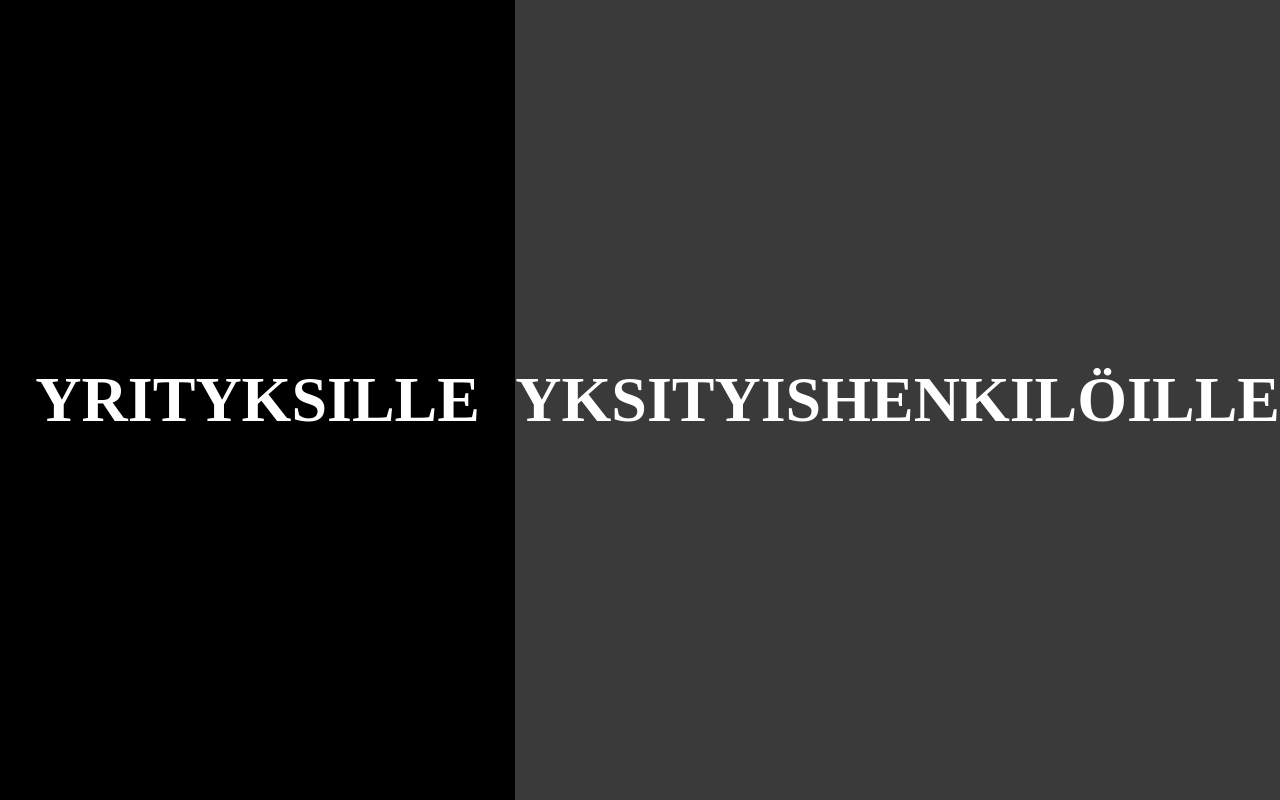
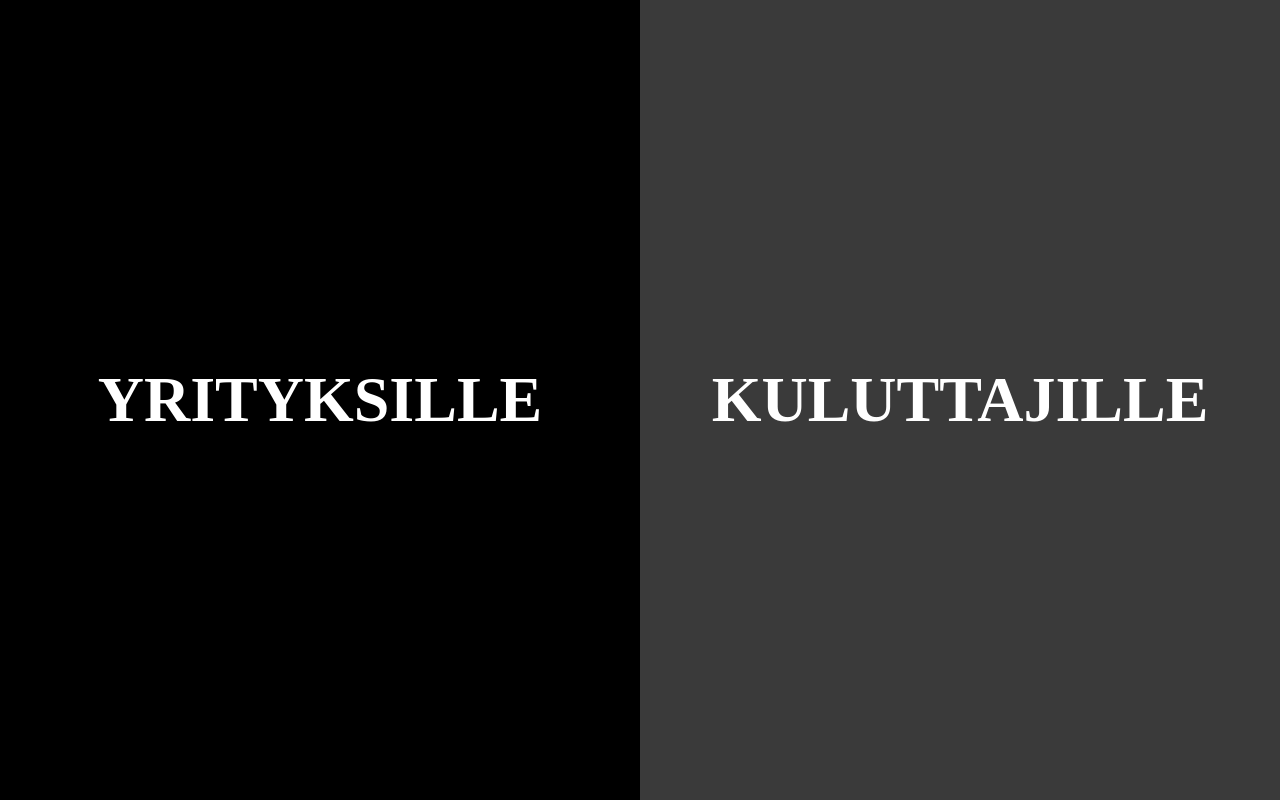
Before and after one commit to AmateurCoder316/skick-selectionscreen, a React (Vite) app: page / in a window 1280 px wide. Built offline with nearby package versions, Linux system fonts and the light colour scheme.

Commit message:
Shorten consumer selection label

```diff
--- a/src/App.tsx
+++ b/src/App.tsx
@@ -8,7 +8,7 @@ function App() {
       </section>
 
       <section className="selection-side selection-side-consumer">
-        <h1>YKSITYISHENKILÖILLE</h1>
+        <h1>KULUTTAJILLE</h1>
       </section>
     </main>
   )
```
